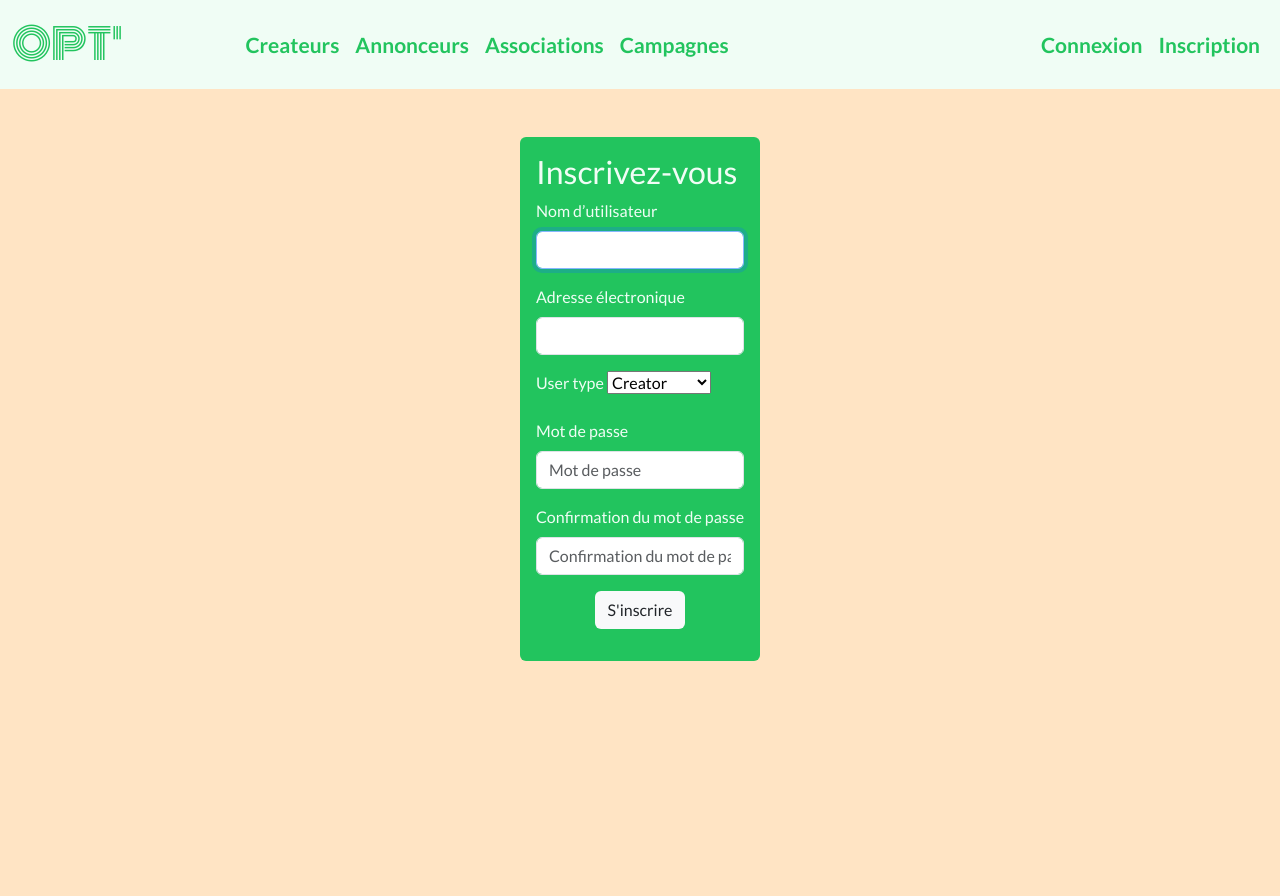
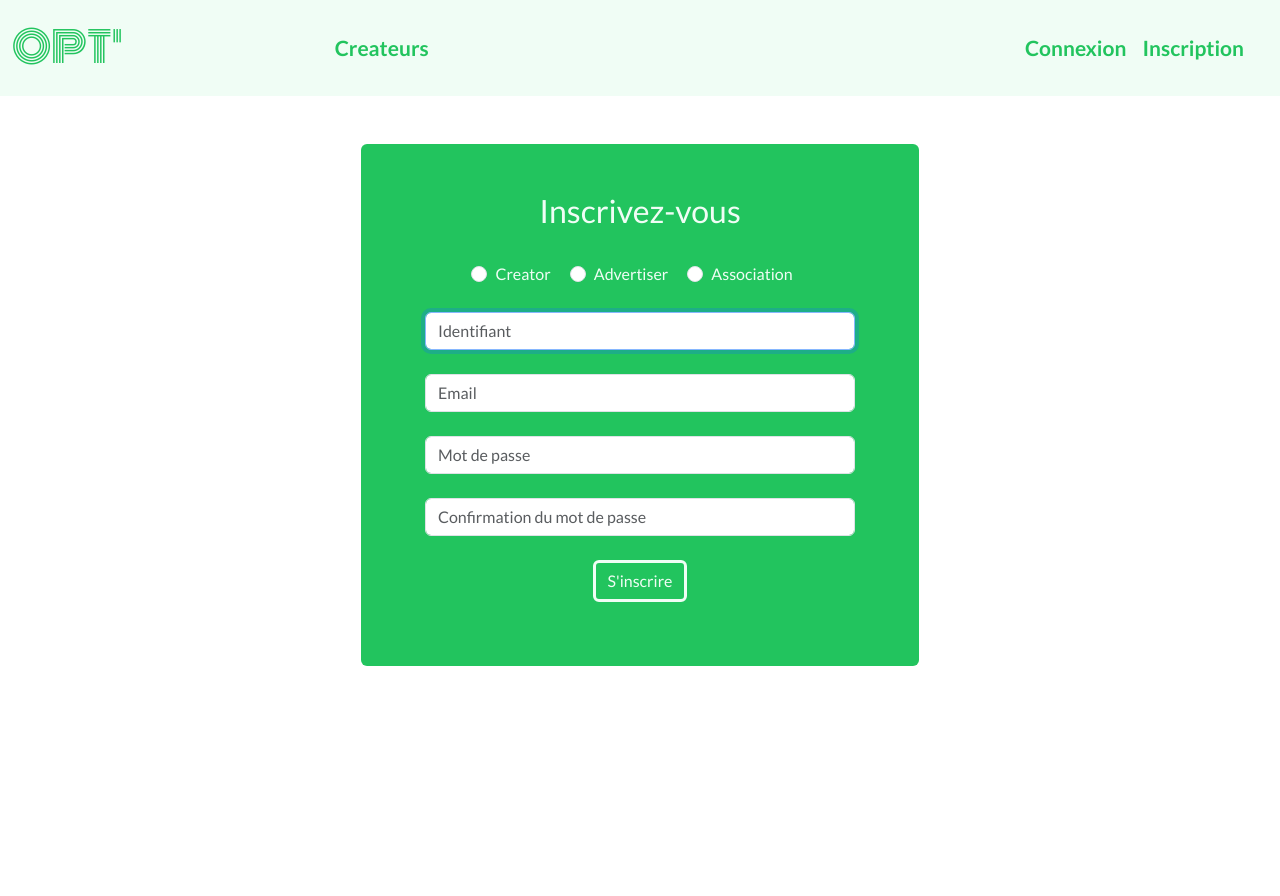
Before and after one commit to NNNACHID/Old_OPT_Project, a Django app: page /users/register/ in a window 1280 px wide. Before the commit the page ends 661 px from the top, so only its background shows below. Run offline with Django 5.2, Linux system fonts and the light colour scheme.

Commit message:
user profile, user settings

```diff
--- a/src/MainApp/templates/home.html
+++ b/src/MainApp/templates/home.html
@@ -1,5 +1,9 @@
 {% extends 'base.html' %}
 
 {% block content %}
-
+{% for message in messages %}
+<div class="alert alert-warning" role="alert">
+    <h5>{{ message }}</h5>
+</div>
+{% endfor %}
 {% endblock %}
--- a/src/MainApp/views.py
+++ b/src/MainApp/views.py
@@ -3,5 +3,4 @@ from django.shortcuts import render
 
 
 def home(request):
-
     return render(request, "home.html")
--- a/src/Users/forms.py
+++ b/src/Users/forms.py
@@ -1,6 +1,10 @@
 from django import forms
 from django.contrib.auth import get_user_model
-from django.contrib.auth.forms import UserCreationForm
+from django.contrib.auth.forms import (
+    UserCreationForm,
+    AuthenticationForm,
+    UserChangeForm,
+)
 
 from Users.models import CustomUser, CustomUserProfile
 
@@ -9,28 +13,90 @@ User = get_user_model()
 
 class CustomUserCreationForm(UserCreationForm):
 
-    user_type = forms.ChoiceField(choices=CustomUser.USER_TYPE_CHOICES)
+    def __init__(self, *args, **kwargs):
+        super(CustomUserCreationForm, self).__init__(*args, **kwargs)
+        for field_name in ["password1", "password2"]:
+            self.fields[field_name].widget.attrs.update({"class": "form-control"})
+
+    user_type = forms.ChoiceField(
+        choices=CustomUser.USER_TYPE_CHOICES,
+        label="",
+        widget=forms.RadioSelect(
+            attrs={"class": "form-check-input form-check-inline", "type": "radio"}
+        ),
+    )
 
     class Meta:
         model = User
         fields = [
+            "user_type",
             "username",
             "email",
-            "user_type",
             "password1",
             "password2",
         ]
 
         widgets = {
-            "username": forms.TextInput(attrs={"class": "form-control"}),
-            "email": forms.TextInput(attrs={"class": "form-control"}),
-            "user_type": forms.Select(attrs={"class": "form-select"}),
-            "password1": forms.TextInput(attrs={"class": "form-control"}),
-            "password2": forms.TextInput(attrs={"class": "form-control"}),
+            "username": forms.TextInput(
+                attrs={
+                    "placeholder": "Identifiant",
+                    "class": "form-control",
+                }
+            ),
+            "email": forms.EmailInput(
+                attrs={"placeholder": "Email", "class": "form-control"}
+            ),
+            "user_type": forms.CheckboxInput(
+                attrs={"class": "form-check-input", "type": "radio"}
+            ),
+            "password1": forms.PasswordInput(attrs={"class": "form-control"}),
+            "password2": forms.PasswordInput(attrs={"class": "form-control"}),
+        }
+
+
+class CustomUserUpdateForm(UserChangeForm):
+
+    class Meta:
+        model = User
+        fields = ["username", "email"]
+
+        widgets = {
+            "username": forms.TextInput(
+                attrs={
+                    "placeholder": "Identifiant",
+                    "class": "form-control",
+                }
+            ),
+            "email": forms.EmailInput(
+                attrs={"placeholder": "Email", "class": "form-control"}
+            ),
         }
 
 
 class CustomUserProfileForm(forms.ModelForm):
     class Meta:
         model = CustomUserProfile
-        fields = ('banner', 'profile_picture')
+        fields = ("banner", "profile_picture")
+
+        widgets = {
+            "banner": forms.FileInput(attrs={"class": "form-control", "type": "file"}),
+            "profile_picture": forms.FileInput(
+                attrs={"class": "form-control", "type": "file"}
+            ),
+        }
+
+
+class CustomAuthenticationForm(AuthenticationForm):
+    username = forms.CharField(
+        widget=forms.TextInput(
+            attrs={
+                "placeholder": "Identifiant",
+                "class": "form-control",
+            }
+        )
+    )
+    password = forms.CharField(
+        widget=forms.PasswordInput(
+            attrs={"placeholder": "Mot de passe", "class": "form-control"}
+        )
+    )
--- a/src/Users/templates/associations_list.html
+++ b/src/Users/templates/associations_list.html
@@ -4,11 +4,7 @@
 <h2>Liste des associations</h2>
 <ul>
     {% for user in users %}
-    {% if user.user_type == "association" %}
     <li>{{ user.username}}</li>
-    {% endif %}
-    {% empty %}
-    <li>No users found</li>
     {% endfor %}
 </ul>
 {% endblock %}
--- a/src/Users/templates/register.html
+++ b/src/Users/templates/register.html
@@ -4,24 +4,32 @@
 
 <div class="container d-flex justify-content-center align-items-center align-self-center">
 
-    <form method="post" class="my-form mt-5 p-3 rounded custom-bg-color" id="subscription-form">
+    <form method="post" class="my-form mt-5 p-5 rounded custom-bg-color w-50 text-center" id="custom-form">
         <h2>Inscrivez-vous</h2>
+        <br>
+
         {% csrf_token %}
             {% for field in form %}
-            <div class="mb-3">
-                <label class="form-label">{{ field.label }}</label>
+            <div class="mb-4 mx-3">
                 {% if field.name == 'password1' or field.name == 'password2' %}
                 <input type="password" class="form-control" name="{{ field.name }}" placeholder="{{ field.label }}"
                     required>
+                {% elif field.name == 'user_type' %}
+                    {% for choice in field.field.choices %}
+                    <div class="form-check form-check-inline">
+                        <input class="form-check-input" type="radio" name="{{ field.name }}" id="{{ choice.0 }}"
+                            value="{{ choice.0 }}">
+                        <label class="form-check-label" for="{{ choice.0 }}">{{ choice.1 }}</label>
+                    </div>
+                    {% endfor %}
                 {% else %}
                 {{ field }}
                 {% endif %}
             </div>
             {% endfor %}
-            <div class="mb-3 d-flex justify-content-center">
-                <button type="submit" class="btn bg-light">S'inscrire</button>
-            </div>
-
+        <div class="mb-3 d-flex justify-content-center">
+            <button type="submit" class="btn bg-light" id="register-button">S'inscrire</button>
+        </div>
     </form>
 </div>
 {% endblock %}
--- a/src/Users/urls.py
+++ b/src/Users/urls.py
@@ -7,8 +7,9 @@ urlpatterns = [
     path("register/", register_user, name="register"),
     path("login/", login_user, name="login"),
     path("logout/", logout_user, name="logout"),
-    path("creators_list/", get_users_list_by_type, name="creators"),
-    path("advertisers/", get_users_list_by_type, name="advertisers"),
-    path("associations/", get_users_list_by_type, name="associations"),
-    path("profile/<int:user_id>/", get_profile, name="profile"),
+    path("creators_list/", get_profile_list_by_type, name="creators"),
+    path("advertisers/", get_profile_list_by_type, name="advertisers"),
+    path("associations/", get_profile_list_by_type, name="associations"),
+    path("profile/<int:pk>/", get_profile, name="profile"),
+    path("account/", update_user, name="account"),
 ]
--- a/src/Users/views.py
+++ b/src/Users/views.py
@@ -2,15 +2,13 @@ from django.http import HttpResponse
 from django.shortcuts import get_object_or_404, redirect, render
 from django.urls import resolve
 from django.utils.html import escape
+from django.contrib import messages
 from django.contrib.auth import get_user_model, login, logout
+from django.contrib.auth.decorators import login_required
 
 
 from Users.models import *
 from Users.forms import *
-
-# def index(request):
-#     context = {"users": CustomUser.objects.all()}
-#     return render(request, "creator_list.html", context)
 
 
 def register_user(request):
@@ -23,11 +21,21 @@ def register_user(request):
 
     return render(request, "register.html", {"form": form})
 
+
 def login_user(request):
     if request.method == "POST":
 
-        username = request.POST["username"]
-        password = request.POST["password"]
+        form = CustomAuthenticationForm(request, data=request.POST)
+
+        if form.is_valid():
+            user = form.get_user()
+            login(request, user)
+            return redirect("home")
+        else:
+            messages.info(request, "Données de connexion incorrectes")
+
+    form = CustomAuthenticationForm()
+    return render(request, "login.html", {"form": form})
 
 
 def logout_user(request):
@@ -35,19 +43,31 @@ def logout_user(request):
     return redirect("home")
 
 
-def get_profile(request, user_id):
-    user = get_object_or_404(CustomUser, id=user_id)
-    profile = get_object_or_404(CustomUserProfile, user=user)
-    context = {"profile": profile, "user": user}
-    return render(request, "profile.html", context)
+@login_required(login_url="login")
+def update_user(request):
+    user = request.user
+    profile = user.customuserprofile
+    user_form = CustomUserUpdateForm(request.POST or None, instance=user)
+    profile_form = CustomUserProfileForm(
+        request.POST or None, request.FILES, instance=profile
+    )
+
+    if user_form.is_valid() and profile_form.is_valid():
+        user_form.save()
+        profile_form.save()
+
+        messages.success(request, "User has been updated ! ")
+        return redirect('home')
+    return render(
+        request, "account.html", {"user_form": user_form, "profile_form": profile_form}
+    )
 
 
-def set_profile(request, pk):
+def get_profile(request, pk):
 
-    form = CustomUserProfileForm(data=request.POST)
-    if form.is_valid():
-        form.save()
-        return redirect("profile", pk=user.pk)
+    profile = get_object_or_404(CustomUserProfile, user=pk)
+    context = {"profile": profile}
+    return render(request, "profile.html", context)
 
 
 def get_users_list(request):
@@ -55,16 +75,22 @@ def get_users_list(request):
     return render(request, "creators_list.html", context)
 
 
-def get_users_list_by_type(request):
+def get_profile_list_by_type(request):
 
     url_name = resolve(request.path_info).url_name
 
     if url_name == "creators":
-        context = {"users": CustomUser.objects.filter(user_type="creator")}
+        context = {
+            "profiles": CustomUserProfile.objects.filter(user__user_type="creator")
+        }
         return render(request, "creators_list.html", context)
     elif url_name == "advertisers":
-        context = {"users": CustomUser.objects.filter(user_type="advertiser")}
+        context = {
+            "profiles": CustomUserProfile.objects.filter(user__user_type="advertiser")
+        }
         return render(request, "advertisers_list.html", context)
     else:
-        context = {"users": CustomUser.objects.filter(user_type="associations")}
+        context = {
+            "profiles": CustomUserProfile.objects.filter(user__user_type="association")
+        }
         return render(request, "associations_list.html", context)
--- a/src/static/style.css
+++ b/src/static/style.css
@@ -21,7 +21,6 @@ a.nav-link {
 }
 
 #main{
-    background-color: bisque;
     font-family: "Lato", sans-serif;
     height: 100%;
     width: 100%;
@@ -33,12 +32,20 @@ a.nav-link {
   font-style: normal;
   color: #22c45e;
 }
-
-#subscription-form {
+ /*************FORMS************* */
+#custom-form {
   background-color: #22c45e !important;
   color: #F0FDF5 !important;
 }
 
+
+#register-button{
+  border: 3px solid #F0FDF5 !important;
+  color: #F0FDF5 !important;
+  background-color: #22c45e !important;
+}
+
+/************PROFILE*************** */
 #profile_header {
   height: 360px;
 }
--- a/src/templates/base.html
+++ b/src/templates/base.html
@@ -26,20 +26,42 @@
                 <div class="navbar-nav">
                     <a class="nav-link active opt-nav-link" aria-current="page"
                         href="{% url 'users:creators' %}">Createurs</a>
-                    <a class="nav-link active opt-nav-link" aria-current="page"
+                    <!-- <a class="nav-link active opt-nav-link" aria-current="page"
                         href="{% url 'users:advertisers' %}">Annonceurs</a>
                     <a class="nav-link active opt-nav-link" aria-current="page"
                         href="{% url 'users:associations' %}">Associations</a>
-                    <a class="nav-link active opt-nav-link" aria-current="page" href="#">Campagnes</a>
+                    <a class="nav-link active opt-nav-link" aria-current="page" href="#">Campagnes</a> -->
                 </div>
             </div>
-            <div class="collapse navbar-collapse justify-content-end" id="navbarNavAltMarkup">
+            {% if user.is_authenticated %}
+                <div class="collapse navbar-collapse justify-content-end" id="navbarNavAltMarkup">
+                    <div class="navbar-nav">
+                        <div class="dropdown d-flex align-items-center">
+                            <button class="btn btn-transparent dropdown-toggle p-0 border-0 w-50 ms-auto" type="button" data-bs-toggle="dropdown" aria-expanded="false">
+                                <span>
+                                    <img src="{{user.customuserprofile.profile_picture.url}}" alt="" class="img-thumbnail rounded-circle  w-25">
+                                </span>
+                            </button>
+                            <div class="dropdown-menu dropdown-menu-end">
+                            <ul class="list-unstyled">
+                                <li class-="nav-item"><a class="nav-link opt-nav-link" href="{% url 'users:account' %}">Settings</a></li>
+                                <li class-="nav-item"><a class="nav-link opt-nav-link" href="{% url 'users:logout' %}">Déconnexion</a></li>
+                            </ul>
+                            </div>
+                        </div>
+                    </div>
+                </div>
+            {% else %}
+
+            <div class="collapse navbar-collapse justify-content-end p-3" id="navbarNavAltMarkup">
                 <div class="navbar-nav">
-                    <a class="nav-link active opt-nav-link" aria-current="page"
-                        href="{% url 'users:login' %}">Connexion</a>
-                        <a class="nav-link active opt-nav-link" aria-current="page" href="{% url 'users:register' %}">Inscription</a>
+                    <ul class="nav nav-pills">
+                        <li class-="nav-item"><a class="nav-link opt-nav-link" aria-current="page" href="{% url 'users:login' %}">Connexion</a></li>
+                        <li class-="nav-item"><a class="nav-link opt-nav-link" aria-current="page" href="{% url 'users:register' %}">Inscription</a></li>
+                    </ul>
                 </div>
             </div>
+            {% endif %}
         </div>
     </nav>
     <div class="" id="main">
```
Also changed, not shown: src/Users/signals.py (+17 -2 lines), src/Users/templates/account.html (added, +36 -0 lines), src/Users/templates/creators_list.html (+15 -7 lines), src/Users/templates/login.html (+19 -7 lines).
